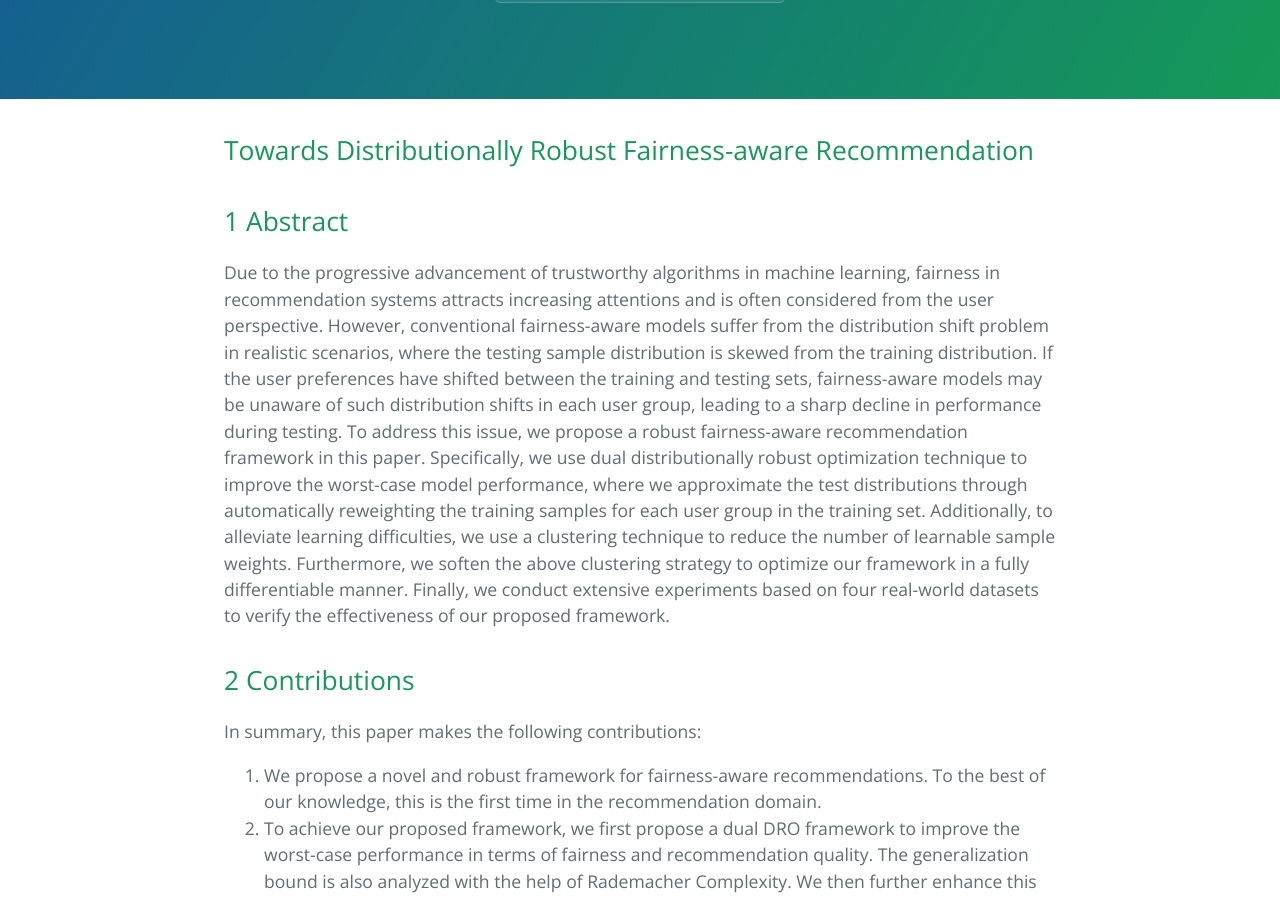
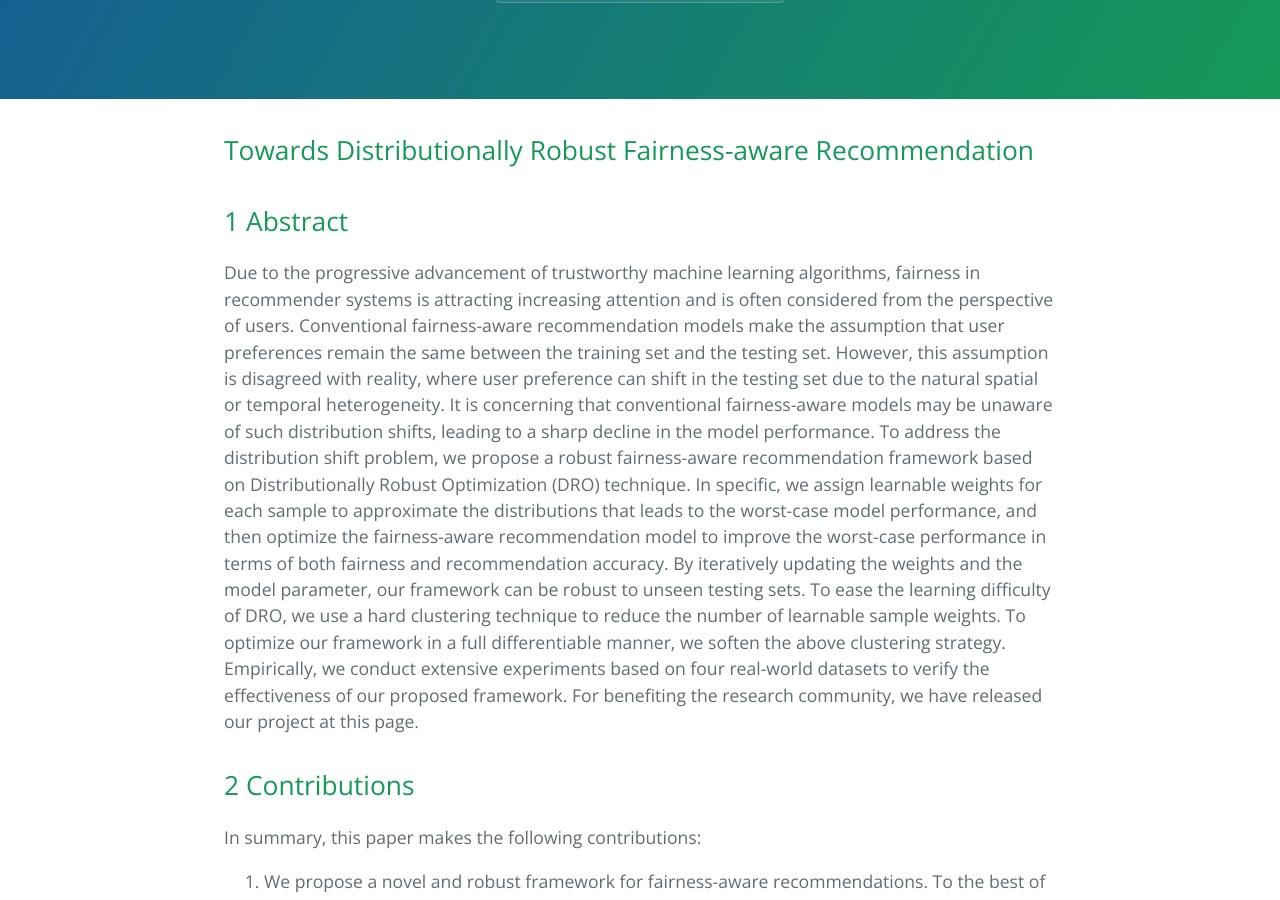
Before and after one commit to AnonyRobFair/AnonyRobFair.github.io, a Jekyll site: the page built from index.md, in a window 1280 px wide and 900 px high, scrolled down 362 px. Built offline with Jekyll 4.4.1, drawn with Linux system fonts in a browser that asks for light colours.

Commit message:
Update index.md

```diff
--- a/index.md
+++ b/index.md
@@ -5,14 +5,17 @@ layout: default
 ## Towards Distributionally Robust Fairness-aware Recommendation
 
 ## 1 Abstract
-
-Due to the progressive advancement of trustworthy algorithms in machine learning, fairness in recommendation systems attracts increasing attentions and is often considered from the user perspective.
-However, conventional fairness-aware models suffer from the distribution shift problem in realistic scenarios, where the testing sample distribution is skewed from the training distribution.
-If the user preferences have shifted between the training and testing sets, fairness-aware models may be unaware of such distribution shifts in each user group, leading to a sharp decline in performance during testing.
-To address this issue, we propose a robust fairness-aware recommendation framework in this paper.
-Specifically, we use dual distributionally robust optimization technique to improve the worst-case model performance, where we approximate the test distributions through automatically reweighting the training samples for each user group in the training set.
-Additionally, to alleviate learning difficulties, we use a clustering technique to reduce the number of learnable sample weights. Furthermore, we soften the above clustering strategy to optimize our framework in a fully differentiable manner.
-Finally, we conduct extensive experiments based on four real-world datasets to verify the effectiveness of our proposed framework.
+Due to the progressive advancement of trustworthy machine learning algorithms, fairness in recommender systems is attracting increasing attention and is often considered from the perspective of users.
+Conventional fairness-aware recommendation models make the assumption that user preferences remain the same between the training set and the testing set.
+However, this assumption is disagreed with reality, where user preference can shift in the testing set due to the natural spatial or temporal heterogeneity.
+It is concerning that conventional fairness-aware models may be unaware of such distribution shifts, leading to a sharp decline in the model performance.
+To address the distribution shift problem, we propose a robust fairness-aware recommendation framework based on Distributionally Robust Optimization (DRO) technique.
+In specific, we assign learnable weights for each sample to approximate the distributions that leads to the worst-case model performance, and then optimize the fairness-aware recommendation model to improve the worst-case performance in terms of both fairness and recommendation accuracy.
+By iteratively updating the weights and the model parameter, our framework can be robust to unseen testing sets.
+To ease the learning difficulty of DRO, we use a hard clustering technique to reduce the number of learnable sample weights.
+To optimize our framework in a full differentiable manner, we soften the above clustering strategy.
+Empirically, we conduct extensive experiments based on four real-world datasets to verify the effectiveness of our proposed framework.
+For benefiting the research community, we have released our project at this page.
 
 ## 2 Contributions
 
```
